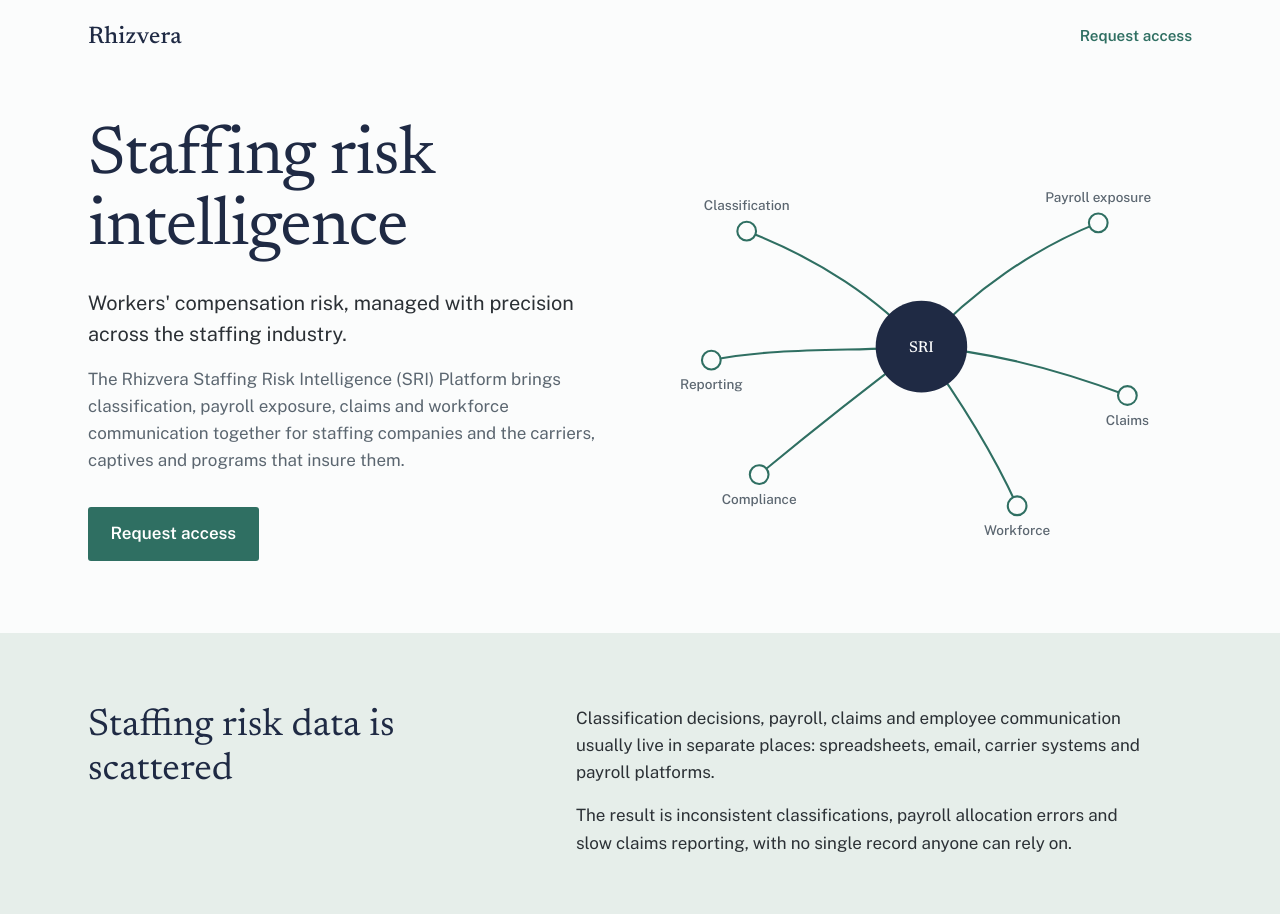
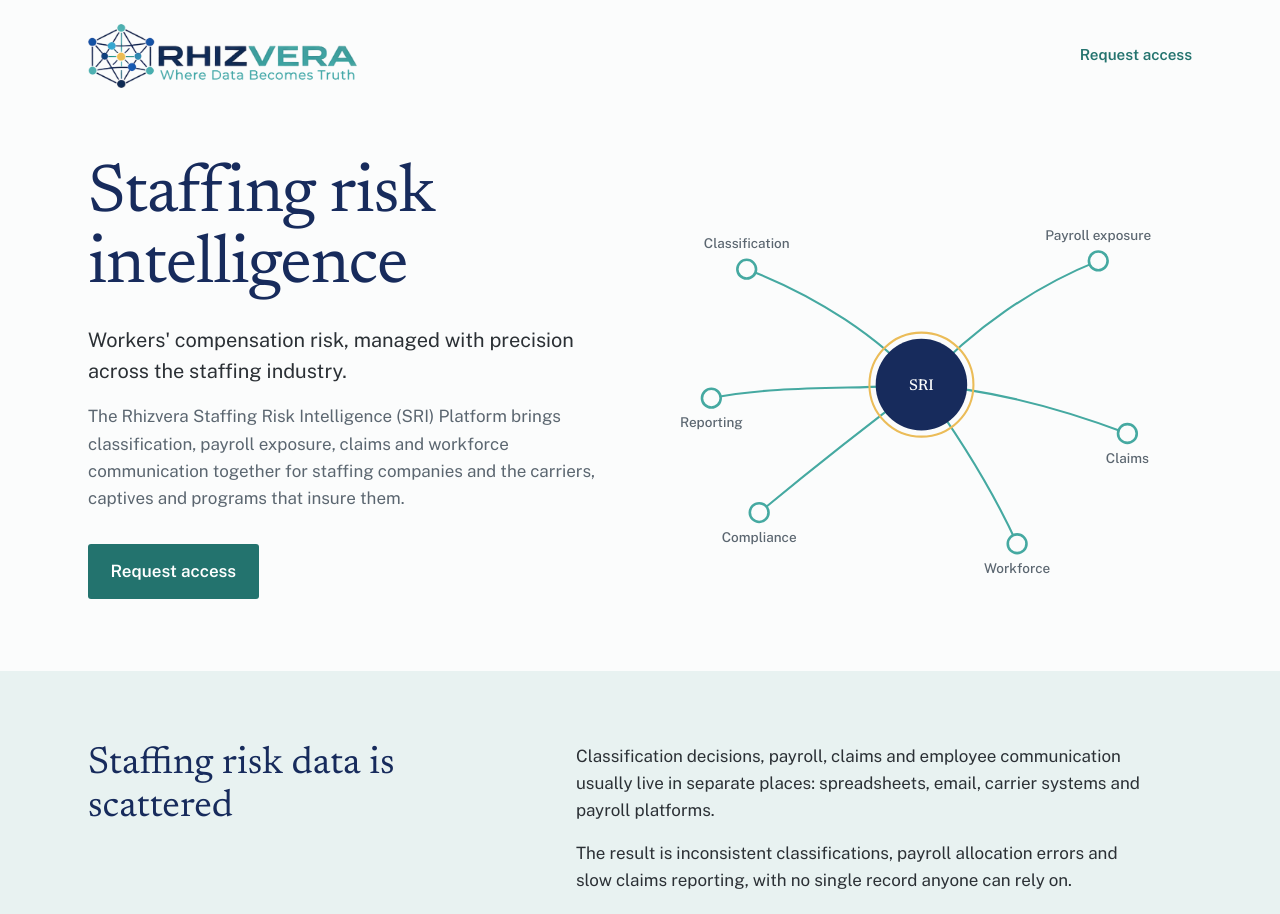
Before and after one commit to Rhizvera/rhizvera-website, a plain HTML site: page index.html in a window 1280 px wide. Shown: the top 914 px of the page. Drawn offline with nearby package versions, Linux system fonts and the light colour scheme.

Commit message:
Add Rhizvera logo and brand colors
Co-Authored-By: Claude Opus 5.5 <noreply@anthropic.com>
Claude-Session: https://claude.ai/code/session_019VvvEctbhkV3Lj1TYyVNF8

```diff
--- a/index.html
+++ b/index.html
@@ -5,19 +5,22 @@
 <meta name="viewport" content="width=device-width, initial-scale=1">
 <title>Rhizvera: Staffing Risk Intelligence</title>
 <meta name="description" content="The Rhizvera Staffing Risk Intelligence (SRI) Platform brings classification, payroll exposure, claims and workforce communication together for staffing companies and the carriers, captives and programs that insure them.">
+<link rel="icon" type="image/png" href="rhizvera-logo.png">
 <link rel="preconnect" href="https://fonts.googleapis.com">
 <link rel="preconnect" href="https://fonts.gstatic.com" crossorigin>
 <link href="https://fonts.googleapis.com/css2?family=Newsreader:opsz,wght@6..72,400;6..72,500&family=Public+Sans:wght@400;500;600&display=swap" rel="stylesheet">
 <style>
   :root {
-    --ink: #1F2A44;      /* deep slate: headings, wordmark */
-    --root: #2F6F62;     /* mineral green: the rhizome, links, actions */
-    --root-dark: #24564C;
+    --ink: #172B5C;      /* logo navy: headings */
+    --root: #23736E;     /* logo teal, deepened for readable links and buttons */
+    --teal: #45A9A1;     /* logo teal: diagram strands */
+    --gold: #EBBC58;     /* logo centre node */
+    --root-dark: #1B5C58;
     --paper: #FBFCFC;    /* page */
-    --sage: #E6EEEA;     /* quiet section ground */
+    --sage: #E8F2F1;     /* pale teal: quiet section ground */
     --text: #2B3035;     /* body */
     --muted: #5B6670;
-    --line: #C9D4D0;
+    --line: #C8D8D6;
     --measure: 36rem;
   }
   * { box-sizing: border-box; }
@@ -35,7 +38,8 @@
   header.site { padding: 1.5rem 0; }
   header.site .wrap { display: flex; align-items: center; justify-content: space-between; gap: 1rem; }
   .wordmark { font: 500 1.5rem/1 "Newsreader", Georgia, serif; color: var(--ink); text-decoration: none; letter-spacing: .01em; }
-  .wordmark img { height: 2.25rem; width: auto; display: block; }
+  .wordmark img { height: 4rem; width: auto; display: block; }
+  @media (max-width: 520px) { .wordmark img { height: 2.5rem; } }
   .header-link { font-weight: 600; font-size: .95rem; text-decoration: none; color: var(--root); border-bottom: 2px solid transparent; }
   .header-link:hover { border-bottom-color: var(--root); }
 
@@ -58,7 +62,7 @@
   .rhizome { width: 100%; height: auto; display: block; }
   .rhizome .node-label { font: 500 13px "Public Sans", sans-serif; fill: var(--muted); }
   .rhizome .hub-label { font: 500 15px "Newsreader", serif; fill: var(--paper); }
-  .rhizome .strand { fill: none; stroke: var(--root); stroke-width: 2; stroke-linecap: round;
+  .rhizome .strand { fill: none; stroke: var(--teal); stroke-width: 2; stroke-linecap: round;
     stroke-dasharray: 600; stroke-dashoffset: 600; animation: grow 1.6s ease-out forwards; }
   .rhizome .strand.s2 { animation-delay: .15s; } .rhizome .strand.s3 { animation-delay: .3s; }
   .rhizome .strand.s4 { animation-delay: .45s; } .rhizome .strand.s5 { animation-delay: .6s; }
@@ -104,7 +108,7 @@
 
 <header class="site">
   <div class="wrap">
-    <a class="wordmark" href="/" aria-label="Rhizvera home">Rhizvera</a>
+    <a class="wordmark" href="./"><img src="rhizvera-logo.png" alt="Rhizvera: Where Data Becomes Truth" width="720" height="171"></a>
     <a class="header-link" href="#request">Request access</a>
   </div>
 </header>
@@ -129,10 +133,11 @@
         <path class="strand s5" d="M260 215 C200 260 150 300 104 338"/>
         <path class="strand s6" d="M260 215 C200 220 120 215 58 228"/>
 
-        <circle cx="260" cy="215" r="44" fill="#1F2A44"/>
+        <circle cx="260" cy="215" r="44" fill="#172B5C"/>
+        <circle cx="260" cy="215" r="50" fill="none" stroke="#EBBC58" stroke-width="2"/>
         <text class="hub-label" x="260" y="220" text-anchor="middle">SRI</text>
 
-        <g fill="#FBFCFC" stroke="#2F6F62" stroke-width="2">
+        <g fill="#FBFCFC" stroke="#45A9A1" stroke-width="2.5">
           <circle cx="92" cy="104" r="9"/><circle cx="430" cy="96" r="9"/><circle cx="458" cy="262" r="9"/>
           <circle cx="352" cy="368" r="9"/><circle cx="104" cy="338" r="9"/><circle cx="58" cy="228" r="9"/>
         </g>
```
Also changed, not shown: rhizvera-logo.png (added).
